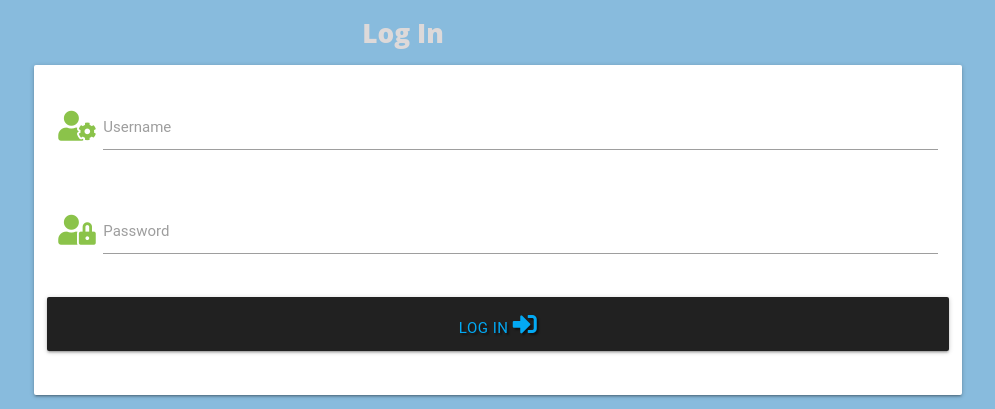
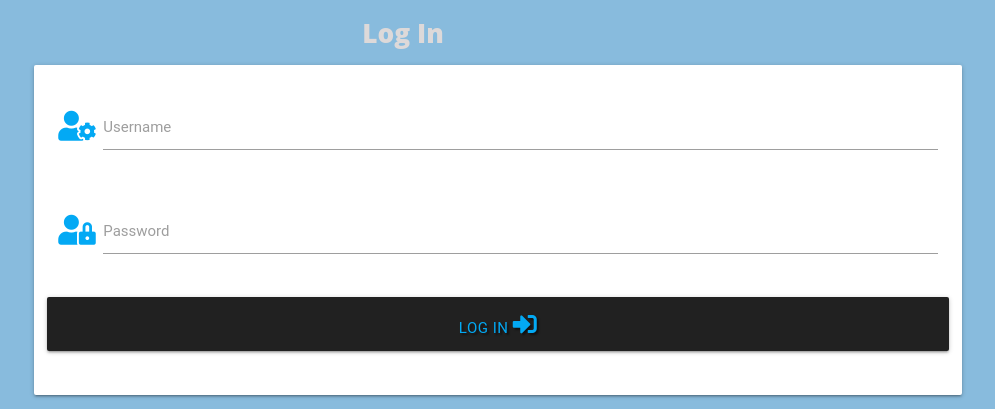
Before and after one commit to Code-Institute-Submissions/davepeyton-milestone-3-Z-Headz_SeptResub, a Flask app: page /login in a window 1280 px wide. Shown: the part 564-973 px from the top of the page, without its empty margins (237-1232 px from the left). Run offline with Flask 2, Linux system fonts and the light colour scheme; some libraries are stand-ins or nearby versions.

Commit message:
change text color

```diff
--- a/templates/login.html
+++ b/templates/login.html
@@ -10,7 +10,7 @@
                 <!--username-->
                 <div class="row">
                     <div class="input-field col s12">
-                        <i class="fas fa-user-cog prefix light-green-text accent-3"></i>
+                        <i class="fas fa-user-cog prefix light-blue-text accent-3"></i>
                         <input id="username" name="username" type="text" minlength="5" maxlength="15" pattern="^[a-zA-Z0-9]{5,15}$" class="validate" required>
                         <label for="username">Username</label>
                     </div>
@@ -18,7 +18,7 @@
                 <!--password-->
                 <div class="row">
                     <div class="input-field col s12">
-                        <i class="fas fa-user-lock prefix light-green-text accent-3"></i>
+                        <i class="fas fa-user-lock prefix light-blue-text accent-3"></i>
                         <input id="password" name="password" type="password" minlength="5" maxlength="15" pattern="^[a-zA-Z0-9]{5,15}$" class="validate" required>
                         <label for="password">Password</label>
                     </div>
```
